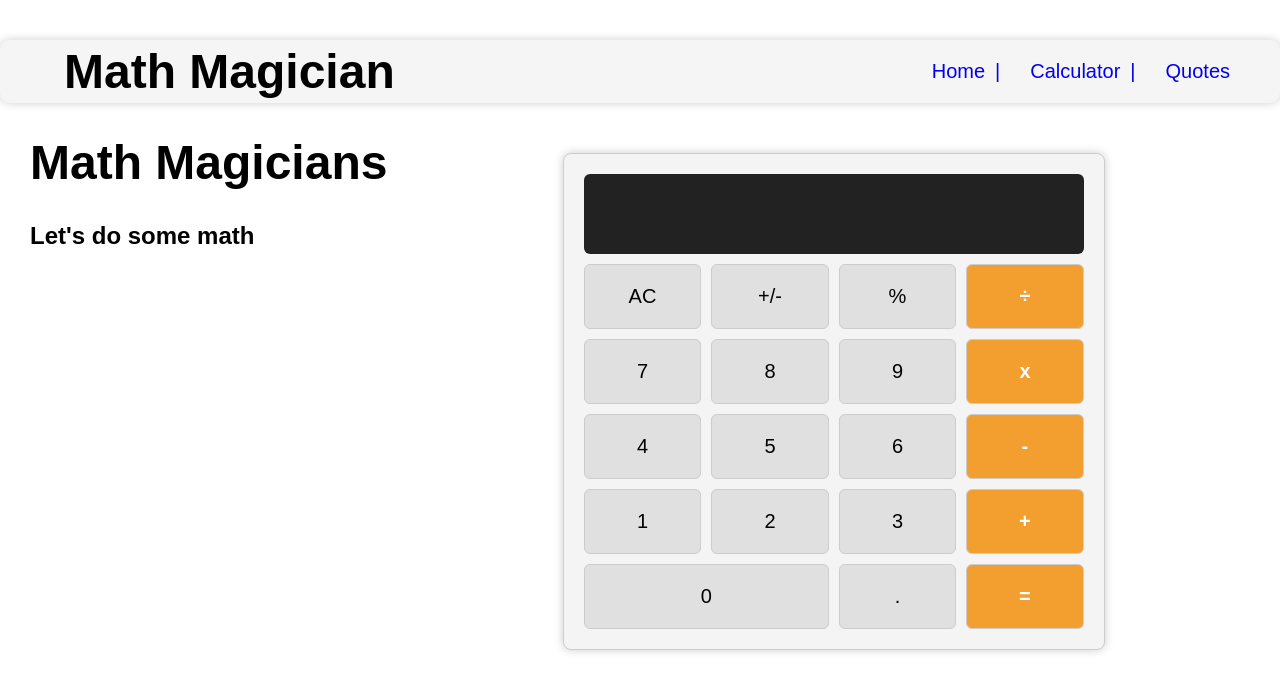
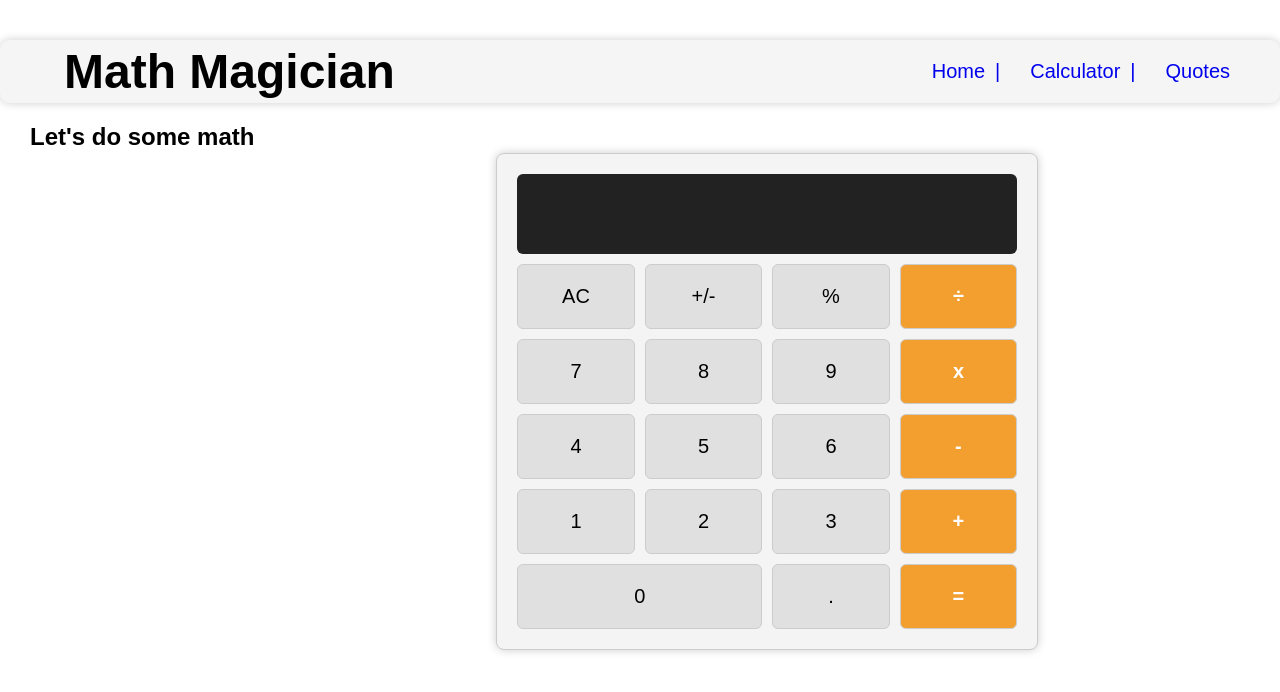
Before and after one commit to Kaiserabbas/math-magician, a React (Create React App) app: page /calculator in a window 1280 px wide. Shown: the top 692 px of the page. Built offline with nearby package versions, Linux system fonts and the light colour scheme.

Commit message:
Remove title from Calculator.js component

```diff
--- a/src/components/Calculator.js
+++ b/src/components/Calculator.js
@@ -26,7 +26,6 @@ const Calculator = () => {
   return (
     <div className="calculator-container">
       <div className="calculator-text">
-        <h1>Math Magicians</h1>
         <h2>Let&apos;s do some math</h2>
       </div>
       <div className="calculator">
```
